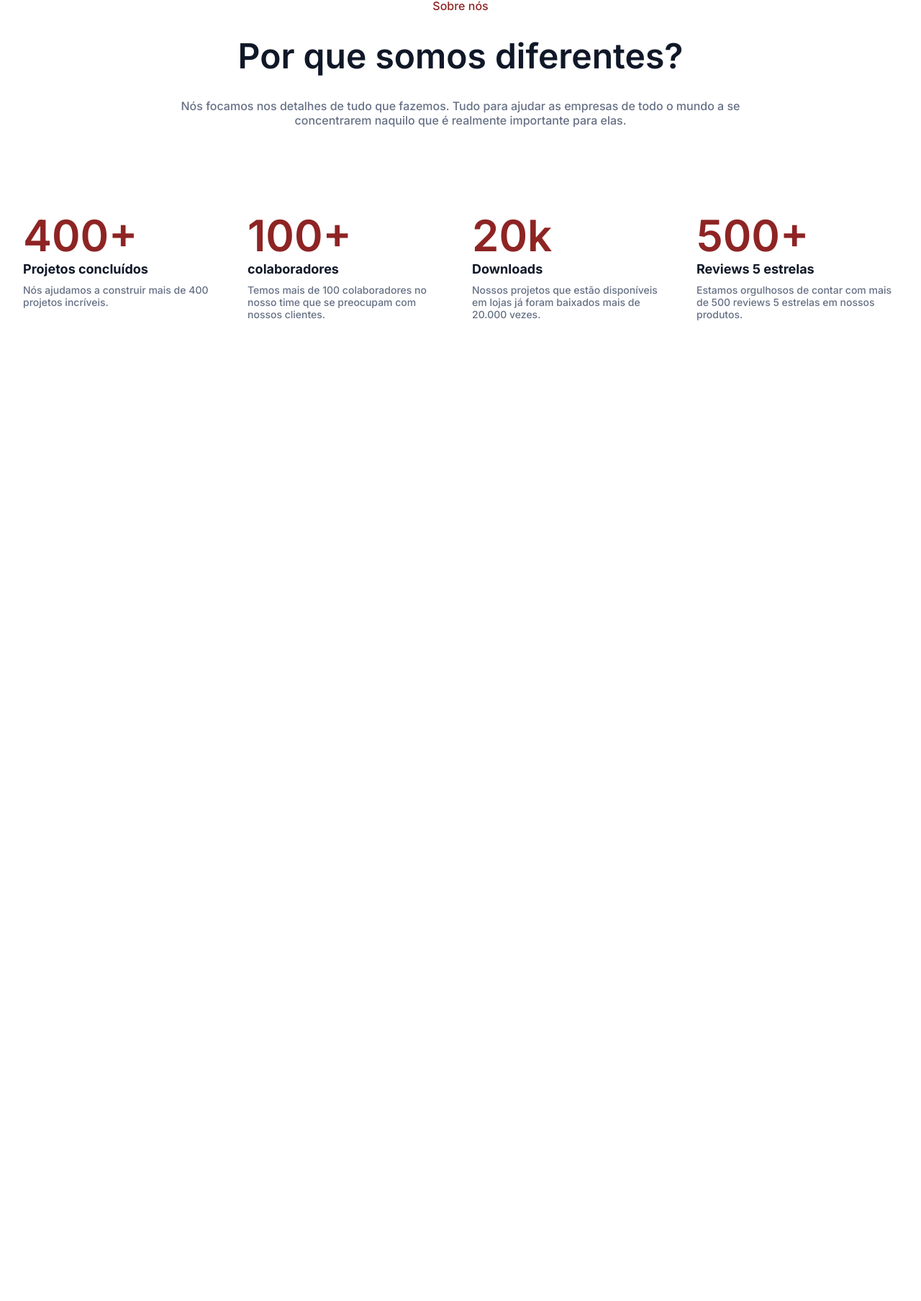
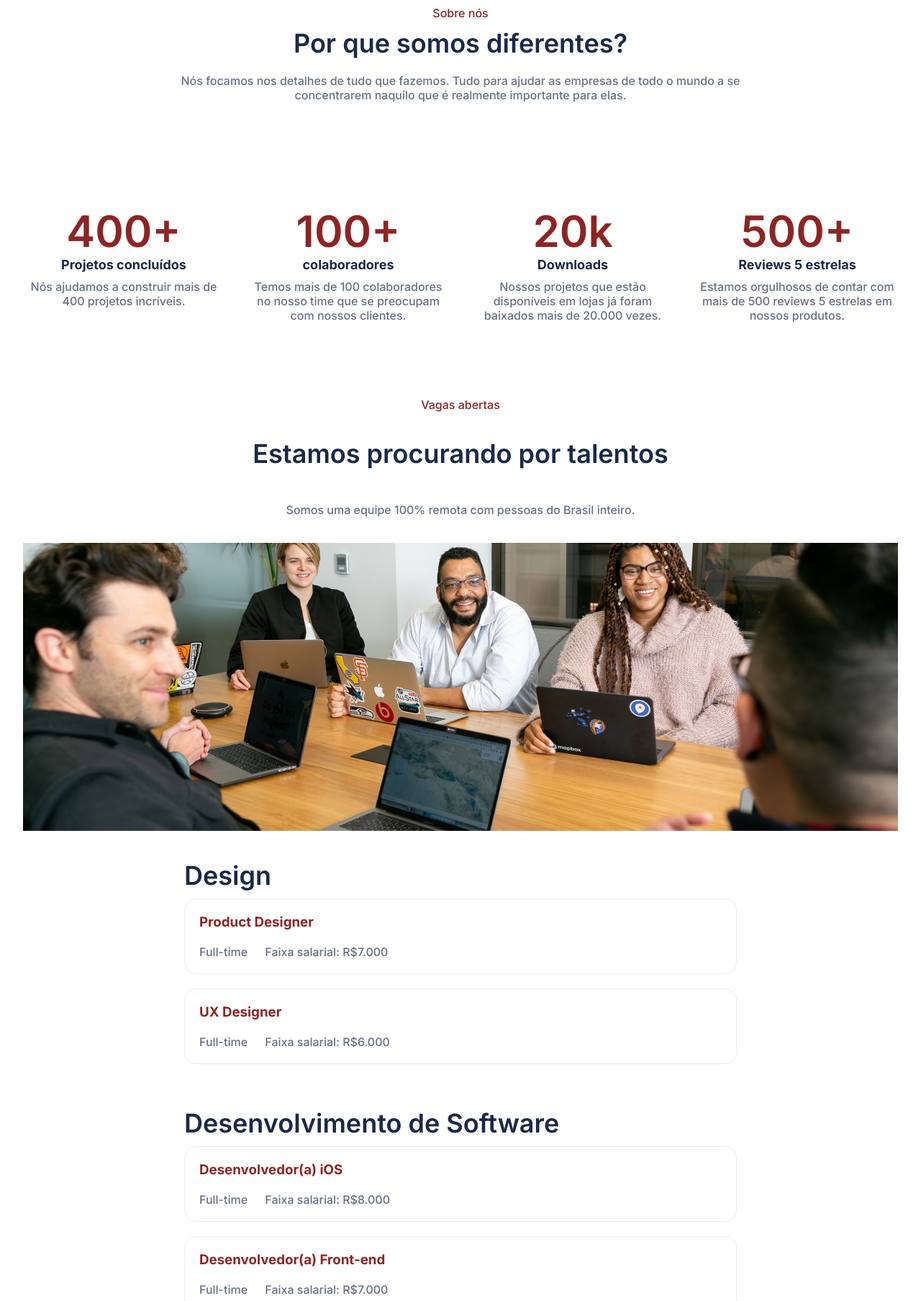
Before and after one commit to JulianeFerreira/7DaysOfCode-HTML-CSS, a plain HTML site: page index.html in a window 1280 px wide. Shown: the part 202-2009 px from the top of the page at 72% size. Before the commit the page ends 800 px from the top, so only its background shows below. Drawn offline with Linux system fonts and the light colour scheme.

Commit message:
sessão vagas finalizada

```diff
--- a/assets/style.css
+++ b/assets/style.css
@@ -1,6 +1,6 @@
 :root {
     --text-color: #667085;
-    --text-color-title: #101828;
+    --text-color-title: #1a2948;
     --main-color: #8E2424;
 }
 
@@ -9,15 +9,30 @@
     padding: 0;
     box-sizing: border-box;
     text-decoration: none;
-    font-size: 16px;
     font-family: 'Inter', sans-serif;
     list-style-type: none;
+}
+
+.title {
+    color: var(--text-color-title);
+    font-size: 36px;
+    font-weight: 600;
+    padding: 10px 0;
+}
+
+.supporting-text {
+    color: var(--text-color);
+    font-size: 16px;
+    padding: 10px 0;
+}
+
+.main-title {
+    color: var(--main-color);
 }
 
 .nav-bar {
     height: 80px;
 }
-
 
 .container {
     display: flex;
@@ -25,7 +40,6 @@
     align-items: center;
     justify-content: space-between;
     width: 1280px;
-    height: 44px;
     padding: 0px 32px;
     margin: 0 auto;
     margin-top: 30px;
@@ -34,13 +48,6 @@
 .logo {
     display: flex;
     align-items: center;
-}
-
-
-.logo p {
-    font-size: 18px;
-    color: #3A404E;
-    padding: 0 8px;
 }
 
 
@@ -101,38 +108,21 @@
     cursor: pointer;
 }
 
-.cabecalho {
-    height: 407px;
+.cabecalho, .metricas {
+    height: 307px;
     text-align: center;
-    padding: 90px 0px;
-}
+    padding: 40px 0;
 
-.cabecalho p {
-    color: var(--main-color);
 }
 
 .cabecalho .container {
     flex-direction: column;
 }
 
-.cabecalho .container h1 {
-    font-size: 48px;
-    font-weight: 600;
-    color: var(--text-color-title);
-}
-
 .cabecalho .content {
     width: 792px;
     height: 83px;
     padding: 30px 0;
-}
-
-.cabecalho .content p {
-    color: var(--text-color);
-}
-
-.metricas {
-   padding: 20px 0;
 }
 
 .metrica-item {
@@ -146,13 +136,42 @@
     font-weight: 600;
 }
 
-.metrica-item h4 {
+.metrica-item h3 {
+    color: var(--text-color-title);
     font-size: 18px;
-    color: var(--text-color-title);
 }
 
-.metrica-item p {
-    color: var(--text-color);
-    padding: 10px 0;
-    font-size: 14px;
+.vagas {
+    height: 1400px;
+    margin-top: 30px;
 }
+
+.vagas .talentos .container{
+    display: flex;
+    flex-direction: column;
+    height: 602px;
+    text-align: center;
+}
+
+.vagas .talentos img {
+    width: 100%;
+}
+
+.vagas-abertas .item {
+    margin: 0 auto;
+}
+
+.vagas-abertas .job-post {
+    width: 768px;
+    padding: 20px 20px;
+    border: 1px solid #EAECF0;
+    box-sizing: border-box;
+    border-radius: 16px;
+    margin-bottom: 20px;
+}
+
+
+.vagas-abertas .details .supporting-text{
+    display: inline-block;
+    padding: 20px 20px 0 0;
+}
--- a/index.html
+++ b/index.html
@@ -1,5 +1,6 @@
 <!DOCTYPE html>
 <html lang="en">
+
 <head>
     <meta charset="UTF-8">
     <meta http-equiv="X-UA-Compatible" content="IE=edge">
@@ -12,9 +13,10 @@
     <link rel="stylesheet" href="./assets/style.css">
     <title>OptimusTech</title>
 </head>
+
 <body>
     <main>
-        <div class="nav-bar">
+        <section class="nav-bar">
             <header>
                 <div class="container">
                     <div class="logo">
@@ -39,13 +41,13 @@
                     </div>
                 </div>
             </header>
-        </div>
+        </section>
         <section class="cabecalho">
-            <p>Sobre nós</p>
             <div class="container">
-                <h1>Por que somos diferentes?</h1>
                 <div class="content">
-                <p>Nós focamos nos detalhes de tudo que fazemos.
+                    <span class="main-title">Sobre nós</span>
+                    <h1 class="title">Por que somos diferentes?</h1>
+                    <p class="supporting-text">Nós focamos nos detalhes de tudo que fazemos.
                         Tudo para ajudar as empresas de todo o mundo
                         a se concentrarem naquilo que
                         é realmente importante para elas.
@@ -56,27 +58,86 @@
         <section class="metricas">
             <div class="container">
                 <div class="metrica-item">
-                    <span>400+</span>
-                    <h4>Projetos concluídos</h4>
-                    <p>Nós ajudamos a construir mais de 400 projetos incríveis.</p>
+                    <span class="main-title">400+</span>
+                    <h3>Projetos concluídos</h3>
+                    <p class="supporting-text">Nós ajudamos a construir mais de 400 projetos incríveis.</p>
                 </div>
                 <div class="metrica-item">
-                    <span>100+</span>
-                    <h4>colaboradores</h4>
-                    <p>Temos mais de 100 colaboradores no nosso time que se preocupam com nossos clientes.</p>
+                    <span class="main-title">100+</span>
+                    <h3>colaboradores</h3>
+                    <p class="supporting-text">Temos mais de 100 colaboradores no nosso time que se preocupam com nossos
+                        clientes.</p>
                 </div>
                 <div class="metrica-item">
-                    <span>20k</span>
-                    <h4>Downloads</h4>
-                    <p>Nossos projetos que estão disponíveis em lojas já foram baixados mais de 20.000 vezes.</p>
+                    <span class="main-title">20k</span>
+                    <h3>Downloads</h3>
+                    <p class="supporting-text">Nossos projetos que estão disponíveis em lojas já foram baixados mais de
+                        20.000 vezes.</p>
                 </div>
                 <div class="metrica-item">
-                    <span>500+</span>
-                    <h4>Reviews 5 estrelas</h4>
-                    <p>Estamos orgulhosos de contar com mais de 500 reviews 5 estrelas em nossos produtos.</p>
+                    <span class="main-title">500+</span>
+                    <h3>Reviews 5 estrelas</h3>
+                    <p class="supporting-text">Estamos orgulhosos de contar com mais de 500 reviews 5 estrelas em nossos
+                        produtos.</p>
+                </div>
+            </div>
+        </section>
+
+        <section class="vagas">
+            <div class="talentos">
+                <div class="container">
+                    <span class="main-title">Vagas abertas</span>
+                    <h2 class="title">Estamos procurando por talentos</h2>
+                    <p class="supporting-text">Somos uma equipe 100% remota com pessoas do Brasil inteiro.</p>
+                    <img src="./assets/images/Image.png" alt="">
+                </div>
+            </div>
+
+            <div class="vagas-abertas">
+                <div class="container">
+                    <div class="item">
+                        <h2 class="title">Design</h2>
+                        <div class="job-post">
+                            <div class="details">
+                                <h3 class="main-title">Product Designer</h3>
+                                <p class="supporting-text">Full-time</p>
+                                <p class="supporting-text">Faixa salarial: R$7.000</p>
+                            </div>
+                        </div>
+
+                        <div class="job-post">
+                            <div class="details">
+                                <h3 class="main-title">UX Designer</h3>
+                                <p class="supporting-text">Full-time</p>
+                                <p class="supporting-text">Faixa salarial: R$6.000</p>
+                            </div>
+                        </div>
+                    </div>
+                </div>
+
+                <div class="container">
+                    <div class="item">
+                        <h2 class="title">Desenvolvimento de Software</h2>
+                        <div class="job-post">
+                            <div class="details">
+                                <h3 class="main-title">Desenvolvedor(a) iOS</h3>
+                                <p class="supporting-text">Full-time</p>
+                                <p class="supporting-text">Faixa salarial: R$8.000</p>
+                            </div>
+                        </div>
+
+                        <div class="job-post">
+                            <div class="details">
+                                <h3 class="main-title">Desenvolvedor(a) Front-end</h3>
+                                <p class="supporting-text">Full-time</p>
+                                <p class="supporting-text">Faixa salarial: R$7.000</p>
+                            </div>
+                        </div>
+                    </div>
                 </div>
             </div>
         </section>
     </main>
 </body>
+
 </html>
```
Also changed, not shown: assets/images/Image.png (added), 1 other file. Lines whose indentation alone changed are shown as unchanged.
